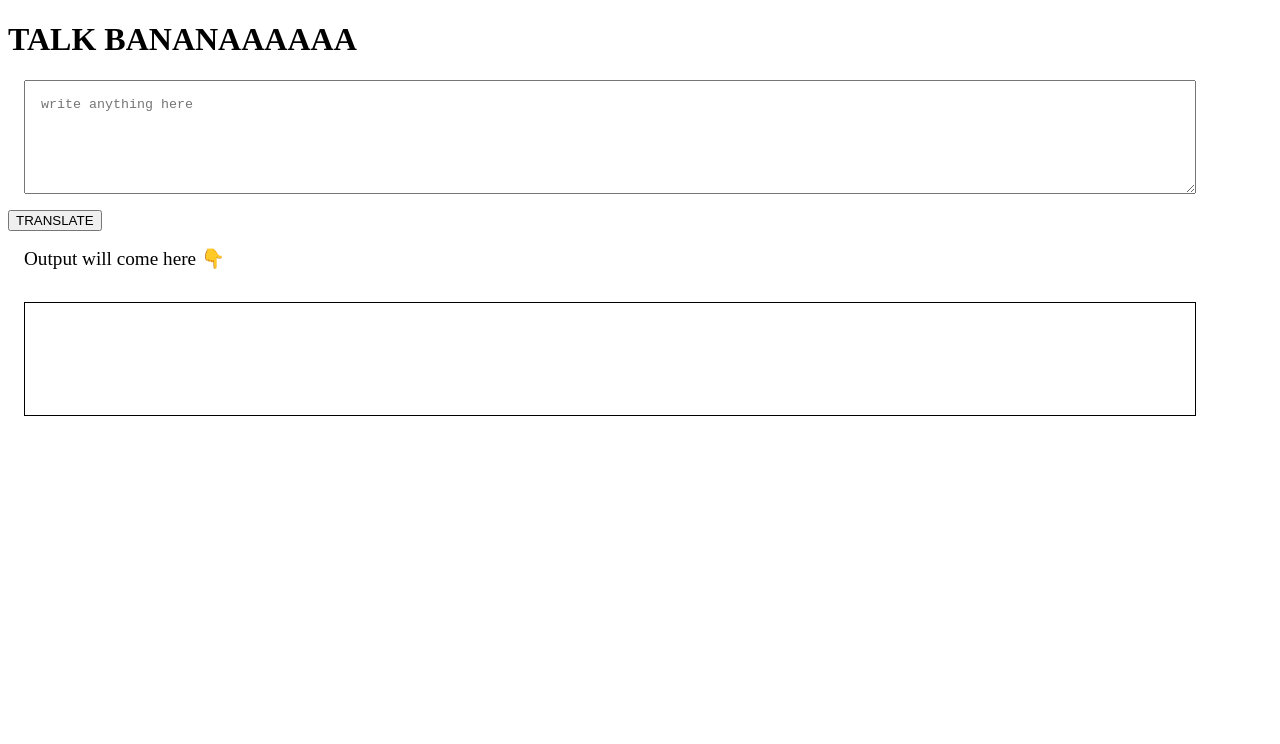
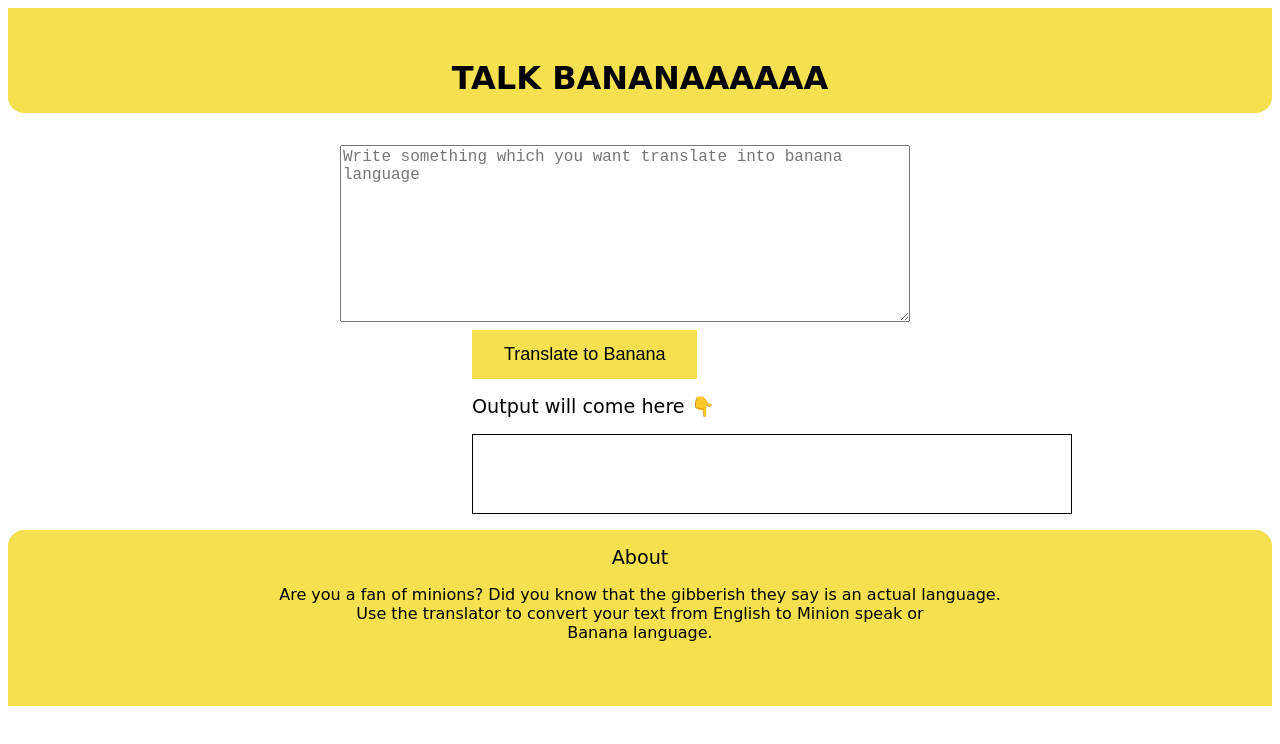
Before and after one commit to jebaznadar/banana-speak-, a plain HTML site: page index.html in a window 1280 px wide. Drawn offline with Linux system fonts and the light colour scheme; a web font is replaced by a local one.

Commit message:
completed

```diff
--- a/app.js
+++ b/app.js
@@ -1,21 +1,28 @@
 var btnTranslate = document.querySelector("#btn-translate");
 var outputDiv = document.querySelector("#output")
 var txtInput = document.querySelector("#txt-input")
-var serverURL = "https://lessonfourapi.tanaypratap.repl.co/translate/yoda.json"
-
- function getTranslationURL(text)
+// var serverURL = "https://lessonfourapi.tanaypratap.repl.co/translate/yoda.json"
+var serverURL = "https://api.funtranslations.com/translate/minion.json"
+ function getTranslationURL(textInput)
  {
-    return serverURL + "?" + "text=" + text
+    return serverURL + "?" + "text=" + textInput ;
 }
-
+function errorHandler(error){
+    console.log("error occured", error)
+    alert("something wrong with server! try again after some time.")
+}
 function clickeventhandler() {
     // outputDiv.innerText = `jaajajajajajajajajaja${txtInput.value}`
 
-           var inputText = txtInput;
+           var inputText = txtInput.value;
 
     fetch ( getTranslationURL(inputText))
         .then(Response => Response.json())
-        .then(json => console.log(json))
+        .then(json => {
+            var translatedText = json.contents.translated
+            outputDiv.innerHTML = translatedText ;
+        } )
+        .catch(errorHandler)
 };
 
 btnTranslate.addEventListener("click", clickeventhandler)
--- a/index.html
+++ b/index.html
@@ -1,34 +1,62 @@
 <!DOCTYPE html>
 <html lang="en">
+
 <head>
     <meta charset="UTF-8">
     <meta http-equiv="X-UA-Compatible" content="IE=edge">
     <meta name="viewport" content="width=device-width, initial-scale=1.0">
     <title>banana talk</title>
     <style>
-        textarea{
+        textarea {
+            box-sizing: border-box;
             display: block;
-            width: 90%;
-            height: 10vh;
-            padding: 1rem;
-            margin: 1rem;
+            width: 100%;
+            min-height: 20vh;
+            margin-top: 2rem;
+            font-size: large;
+            width: 570px;
+            height: 177px;
+
         }
-        #output{
+
+
+        #output {
             border: 1px black solid;
             height: 10vh;
-            width: 90%;
+            width: 100%;
             padding: 1rem;
+            min-height: 10vh;
+            max-height: 20vh;
+            overflow: scroll;
             margin: 1rem;
+            box-sizing: border-box;
+            margin-left: 29rem;
+            width: 600px;
         }
     </style>
+    <link href="style.css" rel="stylesheet" />
 
 </head>
+
 <body>
-    <h1>TALK BANANAAAAAA</h1>
-    <textarea id="txt-input" placeholder="write anything here"></textarea>
-    <button id="btn-translate">TRANSLATE</button>
-    <div style="font-size: larger ; padding: 1rem;">Output will come here 👇</div>
-    <div  id="output"></div>
+    <nav>
+        <h1 style="font-size: 2rem; padding: 1rem;">TALK BANANAAAAAA</h1>
+    </nav>
+    <main class="main">
+        <textarea id="txt-input" placeholder="Write something which you want translate into banana language"></textarea>
+    </main>
+
+    <button class= "button" id="btn-translate">Translate to Banana</button>
+    <div class="outcome">Output will come here 👇</div>
+    <div  class="outputone" id="output"></div>
     <script src="app.js" type="text/javascript"></script>
+    <footer class="footer">
+        <div style="font-size: larger;"> About </div>
+        <div style="padding-bottom: 4rem; padding-top: 1rem;">
+            Are you a fan of minions? Did you know that the gibberish they say is an actual language.<br>
+            Use the translator to convert your text from English to Minion speak or<br> Banana language.
+        </div>
+    </footer>
 </body>
+
 </html>
--- /dev/null
+++ b/style.css
@@ -0,0 +1,47 @@
+@import url('https://fonts.googleapis.com/css2?family=Averia+Serif+Libre:wght@300;400&display=swap');
+body{
+    font-family: 'Averia Serif Libre', cursive;
+}
+:root{
+    --primarycolor: #f5e050;
+}
+
+nav{
+    background-color: var(--primarycolor);
+    text-align: center;
+    padding-top: 0.5rem;
+    box-sizing: border-box;
+    display: block;
+    border-bottom-left-radius: 1rem;
+    border-bottom-right-radius: 1rem ;
+
+}
+.main{
+
+    margin: auto;
+
+    max-width: 600px;
+    box-sizing: border-box;
+}
+.button{
+    background-color: var(--primarycolor);
+    border: none;
+    margin: 1rem 0rem;
+    padding: 0.9rem 2rem;
+    font-size: large;
+    margin-top: 0.5rem;
+    margin-left: 29rem;
+}
+.outcome{
+     font-size: larger ;
+      margin-left: 29rem;
+}
+.footer{
+    background-color: var(--primarycolor);
+    text-align: center;
+    padding-top: 1rem;
+    box-sizing: border-box;
+    display: block;
+    border-top-left-radius: 1rem;
+    border-top-right-radius: 1rem ;
+}
```
